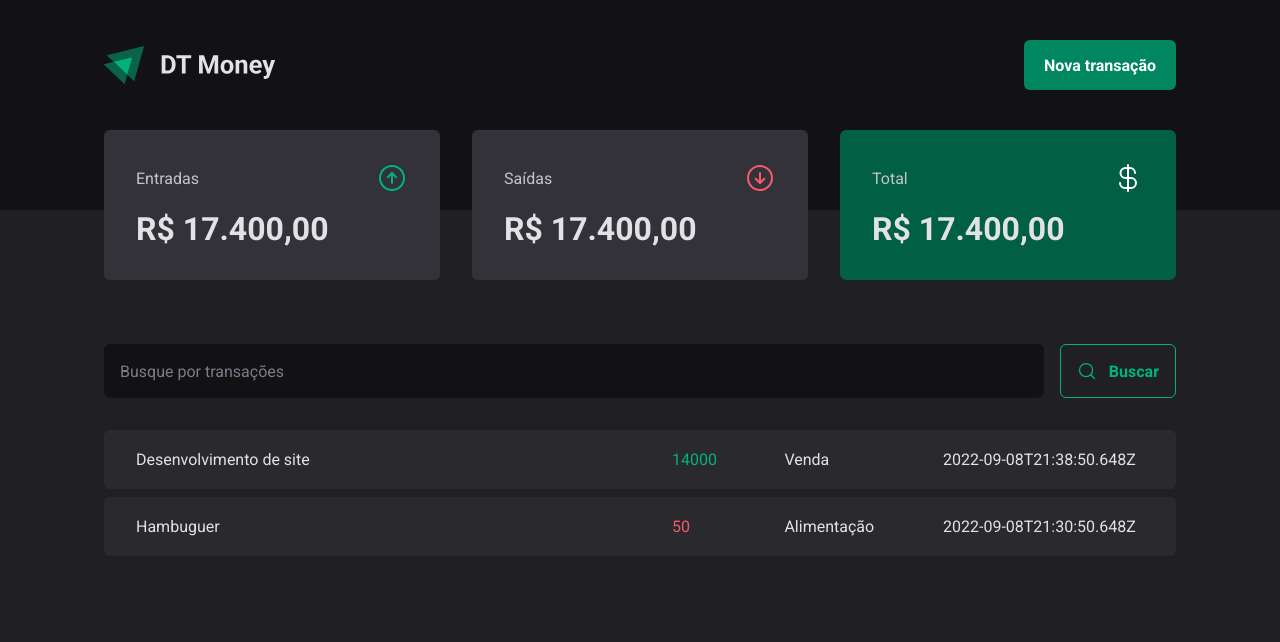
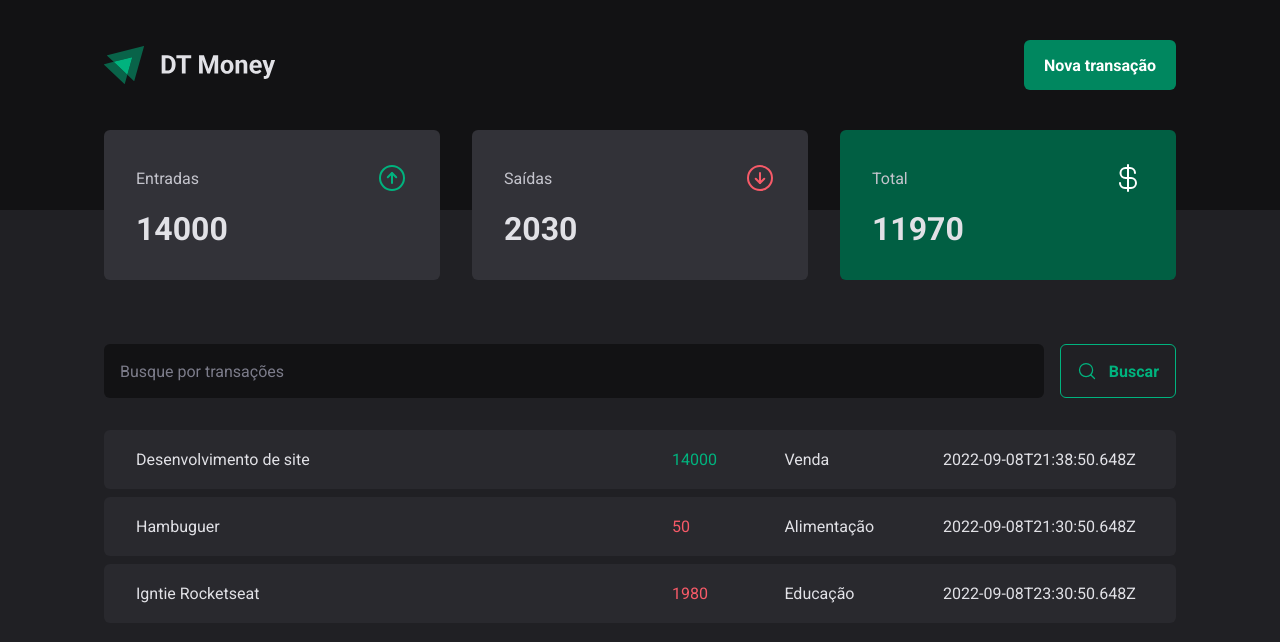
Before and after one commit to CesarNeo/ignite-v2-dt-money, a React (Vite) app: page / in a window 1280 px wide. Shown: the top 642 px of the page. Built offline with nearby package versions, Linux system fonts and the light colour scheme; data requests are answered from the project's data file.

Commit message:
feat: calc transactions summary

```diff
--- a/server.json
+++ b/server.json
@@ -15,6 +15,14 @@
       "category": "Alimentação",
       "price": 50,
       "createdAt": "2022-09-08T21:30:50.648Z"
+    },
+    {
+      "id": 3,
+      "description": "Igntie Rocketseat",
+      "type": "outcome",
+      "category": "Educação",
+      "price": 1980,
+      "createdAt": "2022-09-08T23:30:50.648Z"
     }
   ]
 }
--- a/src/components/Summary/index.tsx
+++ b/src/components/Summary/index.tsx
@@ -5,6 +5,25 @@
 
 export function Summary() {
   const { transactions } = useTransactions()
+
+  const summary = transactions.reduce(
+    (acc, transaction) => {
+      if (transaction.type === 'income') {
+        acc.income += transaction.price
+        acc.total += transaction.price
+      } else {
+        acc.outcome += transaction.price
+        acc.total -= transaction.price
+      }
+
+      return acc
+    },
+    {
+      income: 0,
+      outcome: 0,
+      total: 0,
+    },
+  )
 
   return (
     <SummaryContainer>
@@ -15,7 +34,7 @@
           <ArrowCircleUp size={32} color="#00b37e" />
         </header>
 
-        <strong>R$ 17.400,00</strong>
+        <strong>{summary.income}</strong>
       </SummaryCard>
 
       <SummaryCard>
@@ -25,7 +44,7 @@
           <ArrowCircleDown size={32} color="#f75a68" />
         </header>
 
-        <strong>R$ 17.400,00</strong>
+        <strong>{summary.outcome}</strong>
       </SummaryCard>
 
       <SummaryCard variant="green">
@@ -35,7 +54,7 @@
           <CurrencyDollar size={32} color="#fff" />
         </header>
 
-        <strong>R$ 17.400,00</strong>
+        <strong>{summary.total}</strong>
       </SummaryCard>
     </SummaryContainer>
   )
```
